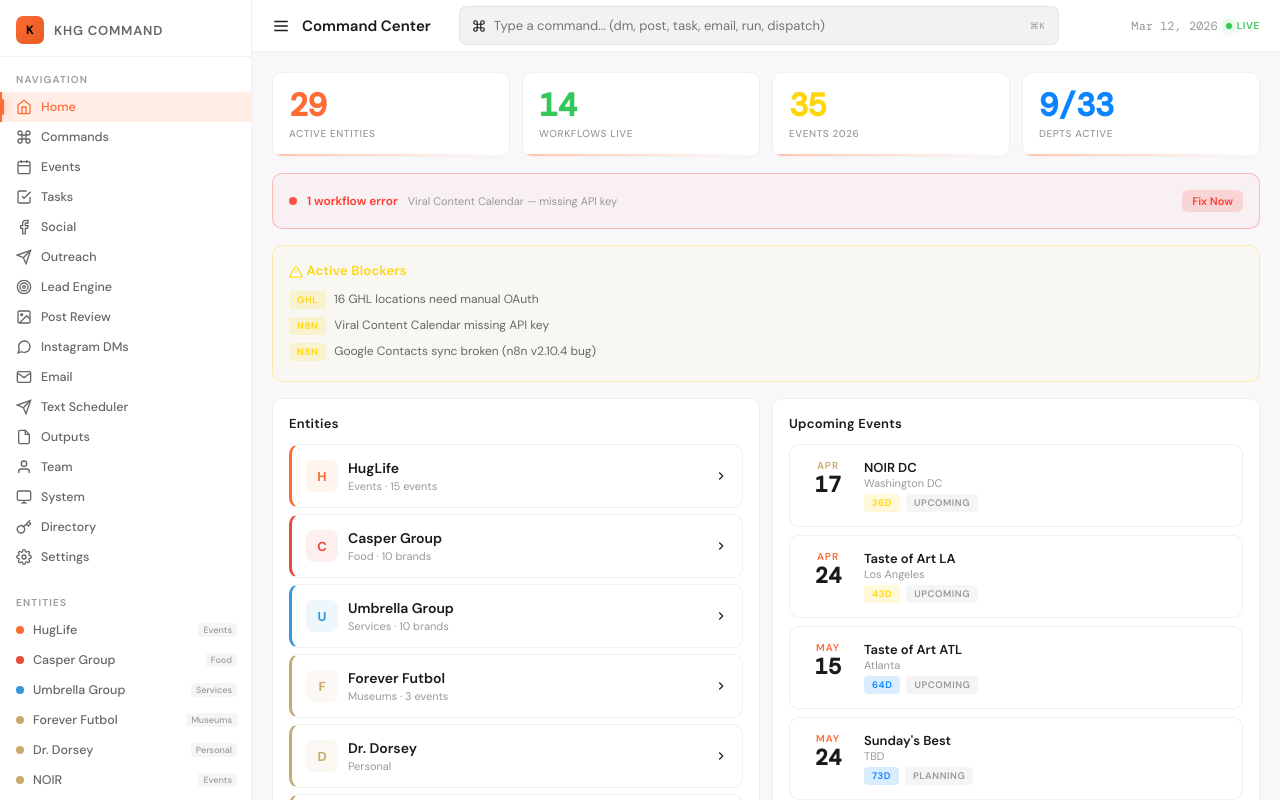
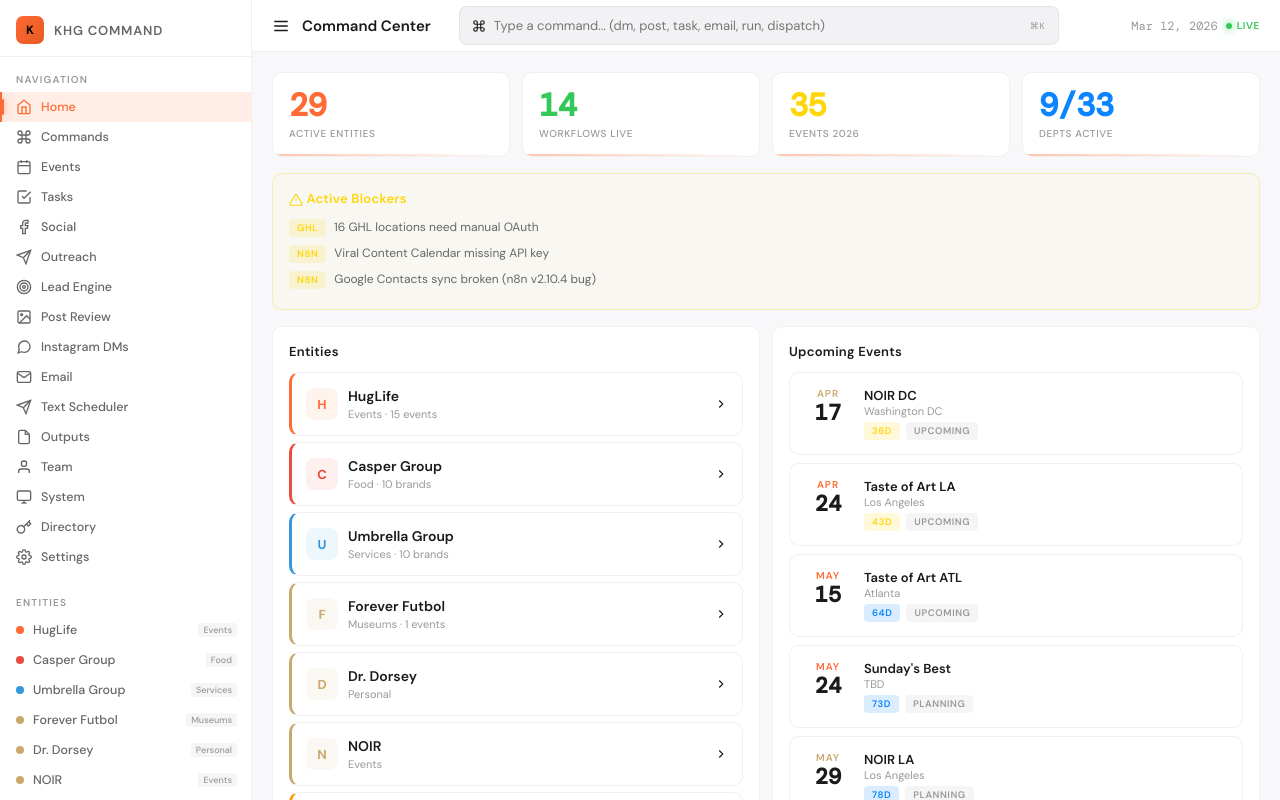
Before and after one commit to dolodorsey/khg-dashboard, a Next.js app: page / in a window 1280 px wide. Built offline with nearby package versions, Linux system fonts and the light colour scheme; a web font is replaced by a local one.

Commit message:
FIX: Correct all IG handles from GHL API audit — 10 wrong handles fixed, emails/GHL IDs corrected, FF date fixed

```diff
--- a/src/app/page.jsx
+++ b/src/app/page.jsx
@@ -42,31 +42,31 @@ const supaUpdate = async (table, match, data) => {
 const ENTITIES = {
   huglife: {
     name: "HugLife", division: "Events", color: "#FF6B35",
-    email: "justhuglife.forever@gmail.com", ig: "@justhuglife",
+    email: "HUGLIFECREATIVEGROUP@GMAIL.COM", ig: "@just.huglife",
     ghl: "tGbC7nJkOkH5G3RiyjKR",
     events: ["NOIR","Gangsta Gospel","Sunday's Best","Paparazzi","Pawchella","Black Ball","Beauty & The Beast","Haunted House","Monster's Ball","Snow Ball","Winter Wonderland","Taste of Art","REMIX","WRST BHVR: Napkin Wars","CINCO DE DRINKO"],
-    socials: { ig: "@justhuglife", tiktok: "@justhuglife", fb: "JustHugLife" }
+    socials: { ig: "@just.huglife", tiktok: "@huglife.forever", fb: "The Huglife" }
   },
   casper: {
     name: "Casper Group", division: "Food", color: "#E74C3C",
-    email: "info@caspergroupworldwide.com", ig: "@caspergroupworldwide",
+    email: "Thecaspergroup@gmail.com", ig: "@the.casper.group",
     ghl: "IPP6mHiRgKtIAHOOueHS",
     brands: ["Angel Wings","Pasta Bish","Taco Yaki","Patty Daddy","The Espresso Co.","Morning After","Toss'd","Sweet Tooth","Mojo Juice","Mr. Oyster"],
-    socials: { ig: "@caspergroupworldwide", tiktok: "@caspergroup", fb: "CasperGroupWorldwide" }
+    socials: { ig: "@the.casper.group", tiktok: "@caspergroupworldwide", fb: "The Casper Group" }
   },
   umbrella: {
     name: "Umbrella Group", division: "Services", color: "#3498DB",
-    email: "theumbrellagroupworldwide@gmail.com", ig: "@umbrella",
+    email: "THEUMBRELLAGROUPWORLDWIDE@GMAIL.COM", ig: "@theumbrella.group",
     ghl: "78C8jSFZhpH9MxiKUtFc",
     brands: ["Auto Exchange","Injury Network","Realty Group","Clean Services","The People's Dept.","Accounting","Brand Studio","Automation Office","Mind Studio","Legal & Compliance"],
-    socials: { ig: "@theumbrellagroupworldwide", tiktok: "@umbrellagroup", fb: "UmbrellaGroup" }
+    socials: { ig: "@theumbrella.group", tiktok: "@theumbrellagroupofficial", fb: "The Umbrella Group" }
   },
   futbol: {
     name: "Forever Futbol", division: "Museums", color: "#C9A96E",
-    email: "foreverfutbolmuseum@gmail.com", ig: "@foreverfutbolmuseum",
-    ghl: "tGbC7nJkOkH5G3RiyjKR",
-    events: ["ATL Jun 11-Jul 19","HOU Jun 11-Jul 19","LA Jun 11-Jul 19"],
-    socials: { ig: "@foreverfutbolmuseum", tiktok: "@foreverfutbol", fb: "ForeverFutbol" }
+    email: "FOREVERFUTBOLMUSEUM@GMAIL.COM", ig: "@foreverfutbolmuseum",
+    ghl: "GbG9KQGmgIDSvPuYIUf9",
+    events: ["ATL May 29-Jul 6 (Fri/Sat/Sun Noon-9PM)"],
+    socials: { ig: "@foreverfutbolmuseum", tiktok: "@foreverfutbolmuseum", fb: "Forever Futbol" }
   },
   dorsey: {
     name: "Dr. Dorsey", division: "Personal", color: "#C9A96E",
@@ -76,8 +76,9 @@ const ENTITIES = {
   },
   noir: {
     name: "NOIR", division: "Events", color: "#C9A96E",
-    email: "justhuglife.forever@gmail.com", ig: "@noirseries",
-    socials: { ig: "@noirseries", tiktok: "@noirseries" }
+    email: "Info@noirworldwide.com", ig: "@thenoir.worldwide",
+    ghl: "1yiAb0veXWoJ2cH49RKJ",
+    socials: { ig: "@thenoir.worldwide" }
   },
   bodegea: {
     name: "BODEGEA", division: "Products", color: "#FF9500",
@@ -99,12 +100,12 @@ const ENTITIES = {
     brands: ["Sole Exchange","Let's Talk About It"],
     socials: { ig: "@playmakerssportsassociation" }
   },
-  remix: { name: "REMIX", division: "Events", color: "#B6E03E", socials: { ig: "@remixmashup" } },
-  wrst_bhvr: { name: "WRST BHVR", division: "Events", color: "#BB2C35", socials: { ig: "@wrstbhvr" } },
-  taste_of_art: { name: "Taste of Art", division: "Events", color: "#A75C43", socials: { ig: "@tasteofartshow" } },
-  gangsta_gospel: { name: "Gangsta Gospel", division: "Events", color: "#3C5B8A", socials: { ig: "@gangstagospel" } },
-  sundays_best: { name: "Sunday's Best", division: "Events", color: "#D8BA7C", socials: { ig: "@sundaysbest" } },
-  paparazzi: { name: "Paparazzi", division: "Events", color: "#B73A4B", socials: { ig: "@paparazzi" } },
+  remix: { name: "REMIX", division: "Events", color: "#B6E03E", email: "notyouraveragerremix@gmail.com", ghl: "Q0APYnBlqUKicOQBPxqH", socials: { ig: "@notyouraveragerremix" } },
+  wrst_bhvr: { name: "WRST BHVR", division: "Events", color: "#BB2C35", email: "Info@thewrstbhvr.com", ghl: "kZ5kUYsuk97EUxxNrwnq", socials: { ig: "@thewrstbhvr" } },
+  taste_of_art: { name: "Taste of Art", division: "Events", color: "#A75C43", email: "Info@thatasteofart.com", ghl: "CupYucSXDHojTO36Ouqf", socials: { ig: "@thetasteofart" } },
+  gangsta_gospel: { name: "Gangsta Gospel", division: "Events", color: "#3C5B8A", email: "thegangstagospel@gmail.com", ghl: "5ZJEQEjSG9WtteH5Koa7", socials: { ig: "@thegangstagospel" } },
+  sundays_best: { name: "Sunday's Best", division: "Events", color: "#D8BA7C", email: "Info@yoursundaysbest.com", ghl: "9k7uVVKEd2pVWZY4HPrH", socials: { ig: "@the.sundays.best" } },
+  paparazzi: { name: "Paparazzi", division: "Events", color: "#B73A4B", email: "thepaparazzipopup@gmail.com", ghl: "OMWnsG9bJsPAtBfdGFol", socials: { ig: "@thepaparazzipopup" } },
   pawchella: { name: "Pawchella", division: "Events", color: "#4A8A3A", socials: { ig: "@pawchella" } },
   kulture: { name: "The Kulture", division: "Events", color: "#D9B44A", socials: { ig: "@thekulture" } },
   soul_sessions: { name: "Soul Sessions", division: "Events", color: "#D947A8", socials: { ig: "@soulsessions" } },
@@ -128,7 +129,7 @@ const EVENTS_2026 = [
   { name: "NOIR LA", date: "2026-05-29", entity: "noir", city: "Los Angeles", status: "planning" },
   { name: "Paparazzi LA", date: "2026-05-31", entity: "huglife", city: "Los Angeles", status: "planning" },
   { name: "NOIR Charlotte", date: "2026-06-05", entity: "noir", city: "Charlotte", status: "planning" },
-  { name: "World Cup ATL Opens", date: "2026-06-11", entity: "futbol", city: "Atlanta", status: "active_build" },
+  { name: "Forever Futbol ATL Opens", date: "2026-05-29", entity: "futbol", city: "Atlanta", status: "active_build" },
   { name: "Taste of Art DC", date: "2026-06-12", entity: "huglife", city: "Washington DC", status: "planning" },
   { name: "Paparazzi LA (BET)", date: "2026-06-14", entity: "huglife", city: "Los Angeles", status: "planning" },
   { name: "Gangsta Gospel ATL", date: "2026-06-19", entity: "huglife", city: "Atlanta", status: "planning" },
@@ -173,7 +174,7 @@ const WORKFLOWS = [
   { id: "bZ4QrBi5QmqICSR8", name: "Linda VA Dispatch", status: "active", dept: "Ops" },
   { id: "7rf75NwxA5swZInA", name: "MCP Gateway Core", status: "active", dept: "System" },
   { id: "qgAIBhDCKN49JNXQ", name: "MCP Dashboard API", status: "active", dept: "System" },
-  { id: "jKRUMxAPh85KA3NH", name: "Viral Content Calendar", status: "error", dept: "Content", error: "REPLACE_WITH_ANTHROPIC_KEY" },
+  { id: "jKRUMxAPh85KA3NH", name: "Viral Content Calendar", status: "inactive", dept: "Content" },
 ];
 
 const CREDENTIALS = [
@@ -329,7 +330,7 @@ const Icon = ({ name, size = 16 }) => {
 
 const daysUntil = (dateStr) => {
   const d = new Date(dateStr);
-  const now = new Date("2026-03-12");
+  const now = new Date();
   return Math.ceil((d - now) / (1000 * 60 * 60 * 24));
 };
 
```
